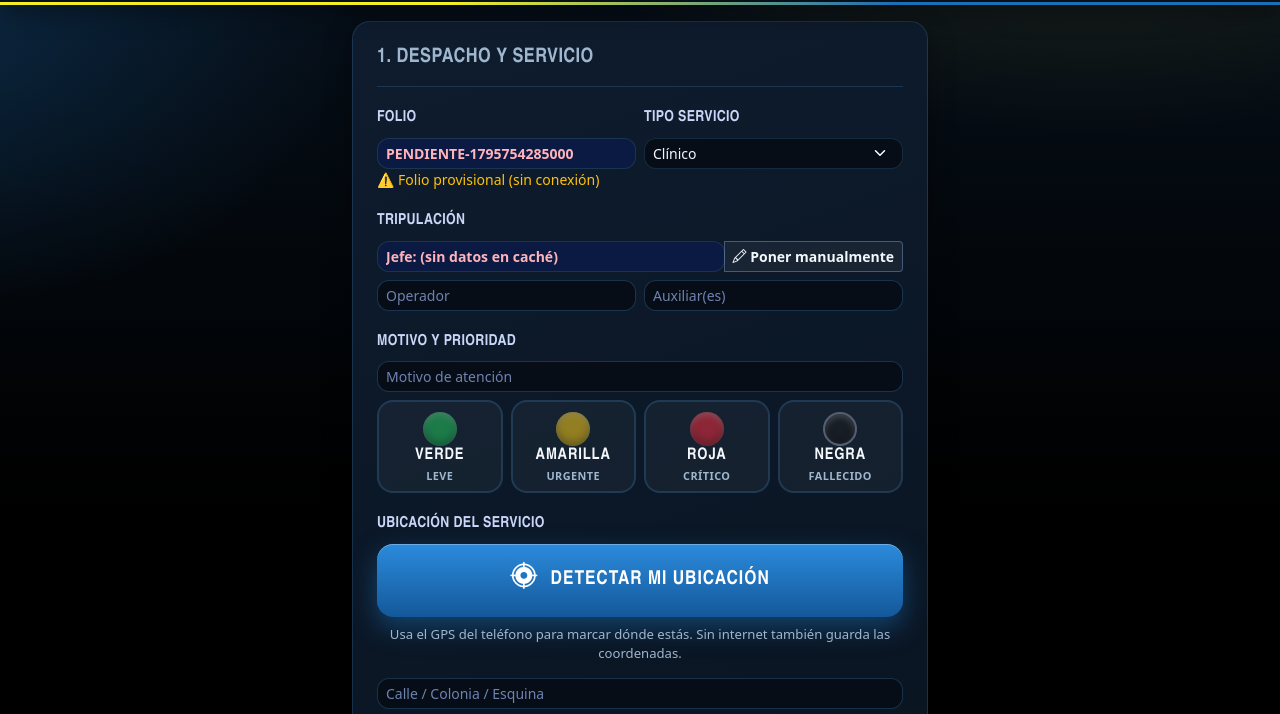
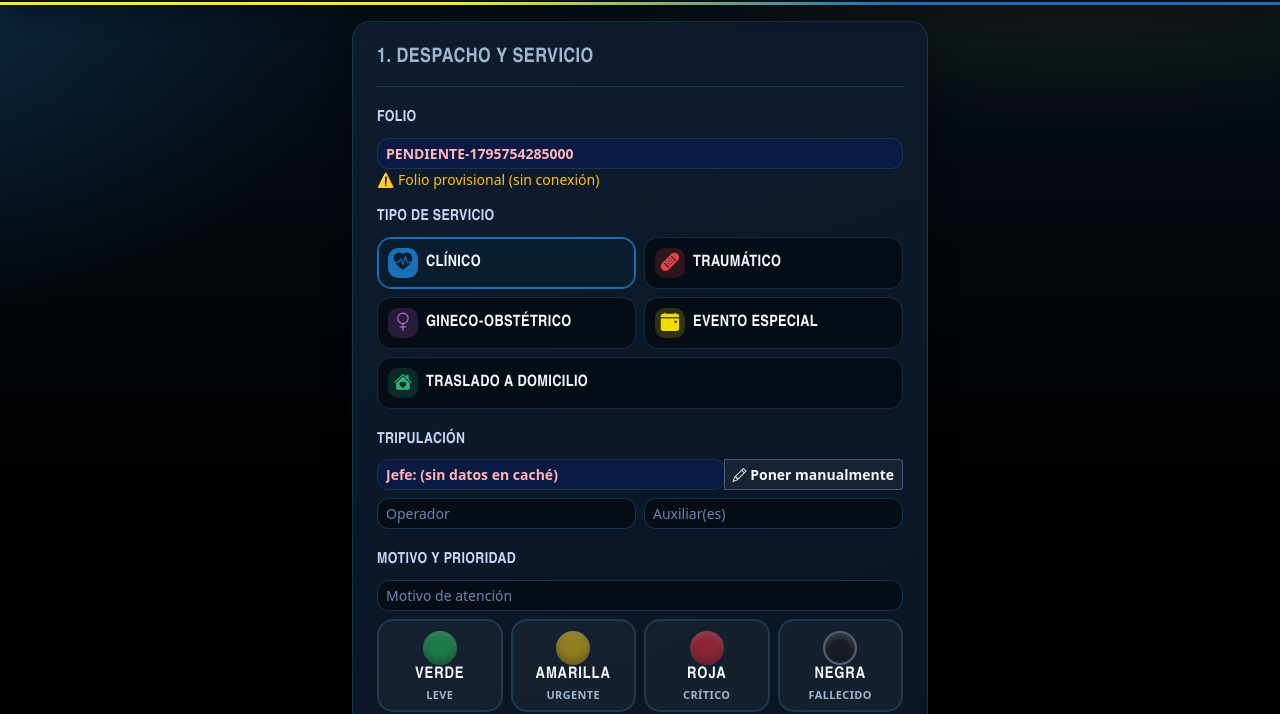
Before and after one commit to marcusvictus159-droid/frap-local, a website: page www/frap.html in a window 1280 px wide. Shown: the part 53-767 px from the top of the page. Drawn offline with nearby package versions, Linux system fonts and the light colour scheme; files whose address does not match are found by name; a web font is replaced by a local one.

Commit message:
Tipo de servicio con botones de estilo STEAP y opción Traslado a domicilio (también en reportes)
Co-Authored-By: Claude Opus 5.5 <noreply@anthropic.com>
Claude-Session: https://claude.ai/code/session_01J5ZyK7A6JMFhdYZawCSeWr

```diff
--- a/www/frap.html
+++ b/www/frap.html
@@ -55,6 +55,16 @@
         .radio-legal:checked + label { background-color: var(--cruz-red); color: white; border-color: var(--cruz-red); }
 
         #bannerInstalacion { display: none; }
+        .tipo-serv { display: grid; grid-template-columns: repeat(2, minmax(0, 1fr)); gap: 8px; }
+        .tipo-serv label { display: flex; align-items: center; gap: 8px; min-height: 52px; padding: 8px 10px; min-width: 0; border-radius: 14px; border: 1.5px solid var(--linea, rgba(80,160,230,.2)); background: var(--campo, #060d16); color: var(--txt, #f3f7fc); cursor: pointer; transition: border-color .12s, background .12s, transform .08s; line-height: 1.15; }
+        .tipo-serv label.ancho { grid-column: 1 / -1; }
+        .tipo-serv label i { font-size: 1.15rem; color: var(--c); flex: 0 0 auto; width: 30px; height: 30px; border-radius: 10px; display: grid; place-items: center; background: color-mix(in srgb, var(--c) 18%, transparent); }
+        .tipo-serv label span { font-family: var(--titulo, sans-serif); font-weight: 700; font-size: .98rem; letter-spacing: .02em; text-transform: uppercase; min-width: 0; overflow-wrap: break-word; hyphens: none; }
+        .tipo-serv label:active { transform: scale(.97); }
+        .tipo-serv .btn-check:checked + label { border-color: var(--c); background: color-mix(in srgb, var(--c) 16%, var(--campo, #060d16)); box-shadow: 0 0 0 1px var(--c) inset; }
+        .tipo-serv .btn-check:checked + label i { background: var(--c); color: #0b1d33; }
+        .tipo-serv .btn-check:focus-visible + label { outline: 2px solid #f2dc00; outline-offset: 2px; }
+
 
         .modal-firma .modal-content { border-radius: 0; }
         .modal-firma .modal-body { display: flex; flex-direction: column; align-items: center; justify-content: center; background: #f8f9fa; }
@@ -92,16 +102,22 @@
             <div class="frap-step active" id="paso1">
                 <h5 class="mb-3 text-secondary fw-bold">1. Despacho y Servicio</h5><hr>
 
-                <div class="row g-2 mb-3">
-                    <div class="col-6"><label class="form-label fw-bold">Folio</label><input type="text" class="form-control input-readonly form-control-sm" name="folio" value="Cargando..." id="campoFolio" readonly><small id="avisoFolioOffline" class="text-warning" style="display:none;">⚠️ Folio provisional (sin conexión)</small></div>
-                    <div class="col-6">
-                        <label class="form-label fw-bold">Tipo Servicio</label>
-                        <select class="form-select form-select-sm" name="tipo_servicio">
-                            <option value="Clínico">Clínico</option>
-                            <option value="Trauma">Traumático</option>
-                            <option value="Gineco-Obstetrico">Gineco-Obstétrico</option>
-                            <option value="Evento especial">Evento especial</option>
-                        </select>
+                <div class="mb-3">
+                    <label class="form-label fw-bold">Folio</label><input type="text" class="form-control input-readonly form-control-sm" name="folio" value="Cargando..." id="campoFolio" readonly><small id="avisoFolioOffline" class="text-warning" style="display:none;">⚠️ Folio provisional (sin conexión)</small>
+                </div>
+                <div class="mb-3">
+                    <label class="form-label fw-bold d-block">Tipo de servicio</label>
+                    <div class="tipo-serv" role="radiogroup" aria-label="Tipo de servicio">
+                        <input type="radio" class="btn-check" name="tipo_servicio" id="ts_clinico" value="Clínico" checked>
+                        <label for="ts_clinico" style="--c:#1a6fb5"><i class="bi bi-heart-pulse-fill"></i><span>Clínico</span></label>
+                        <input type="radio" class="btn-check" name="tipo_servicio" id="ts_trauma" value="Trauma">
+                        <label for="ts_trauma" style="--c:#e04848"><i class="bi bi-bandaid-fill"></i><span>Traumático</span></label>
+                        <input type="radio" class="btn-check" name="tipo_servicio" id="ts_gineco" value="Gineco-Obstetrico">
+                        <label for="ts_gineco" style="--c:#c06ad8"><i class="bi bi-gender-female"></i><span>Gineco-Obstétrico</span></label>
+                        <input type="radio" class="btn-check" name="tipo_servicio" id="ts_evento" value="Evento especial">
+                        <label for="ts_evento" style="--c:#f2dc00"><i class="bi bi-calendar-event-fill"></i><span>Evento especial</span></label>
+                        <input type="radio" class="btn-check" name="tipo_servicio" id="ts_domicilio" value="Traslado a domicilio">
+                        <label for="ts_domicilio" class="ancho" style="--c:#2fb37a"><i class="bi bi-house-heart-fill"></i><span>Traslado a domicilio</span></label>
                     </div>
                 </div>
 
@@ -1318,6 +1334,12 @@
         if (ver) { i.focus(); b.innerHTML = '<i class="bi bi-x-lg"></i> Usar el de mi perfil'; }
         else { i.value = ''; b.innerHTML = '<i class="bi bi-pencil"></i> Poner manualmente'; autoGuardarFantasma(); }
     }
+    document.addEventListener('change', function (e) {
+        if (e.target && e.target.name === 'tipo_servicio' && e.target.value === 'Traslado a domicilio') {
+            const r = document.getElementById('resolucionFinal');
+            if (r) { r.value = 'Traslado a Domicilio'; actualizarDestinoTraslado(); }
+        }
+    });
     function actualizarDestinoTraslado() {
         const dom = document.getElementById('resolucionFinal').value === 'Traslado a Domicilio';
         document.getElementById('bloqueHospital').style.display = dom ? 'none' : 'block';
```
Also changed, not shown: 2 other files.
